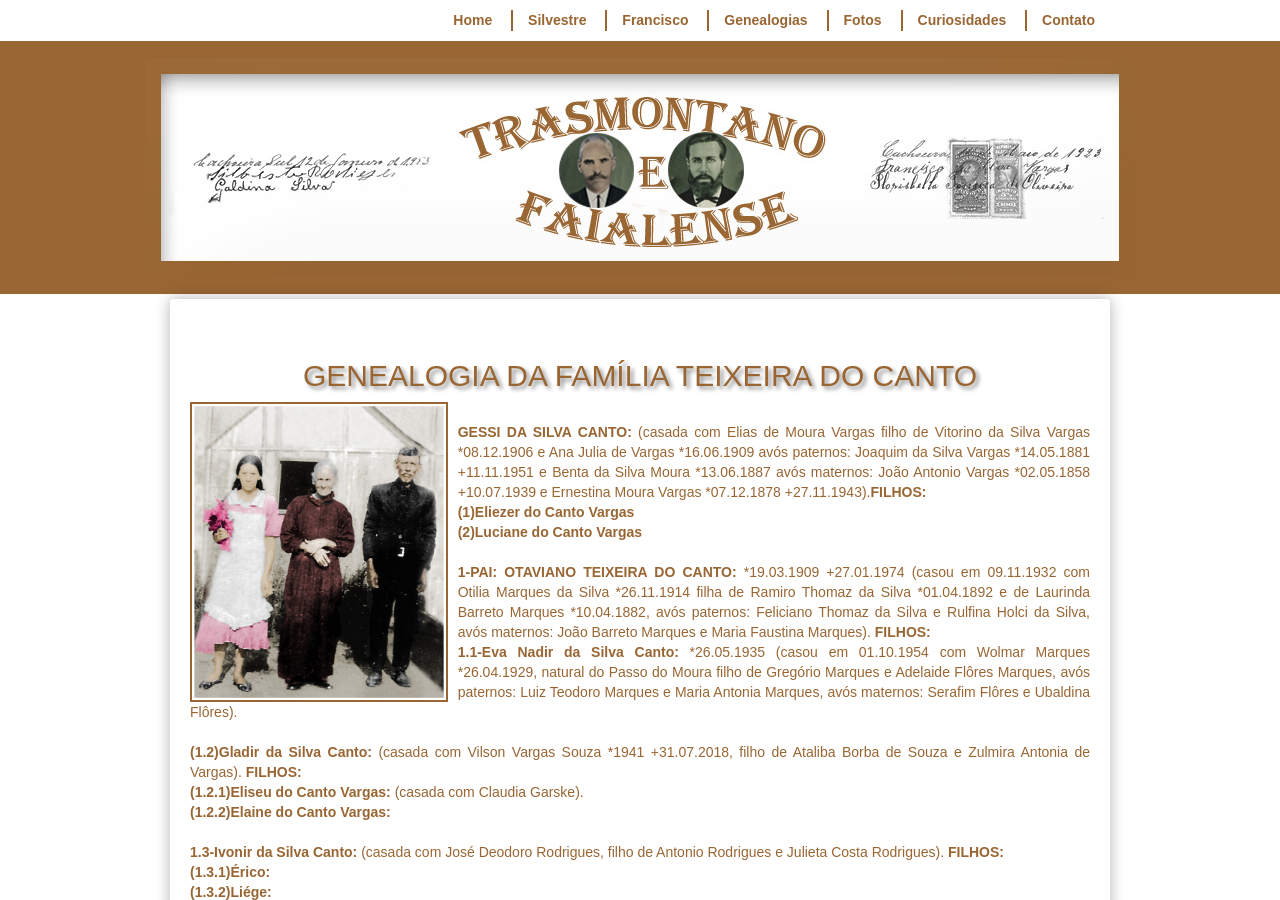
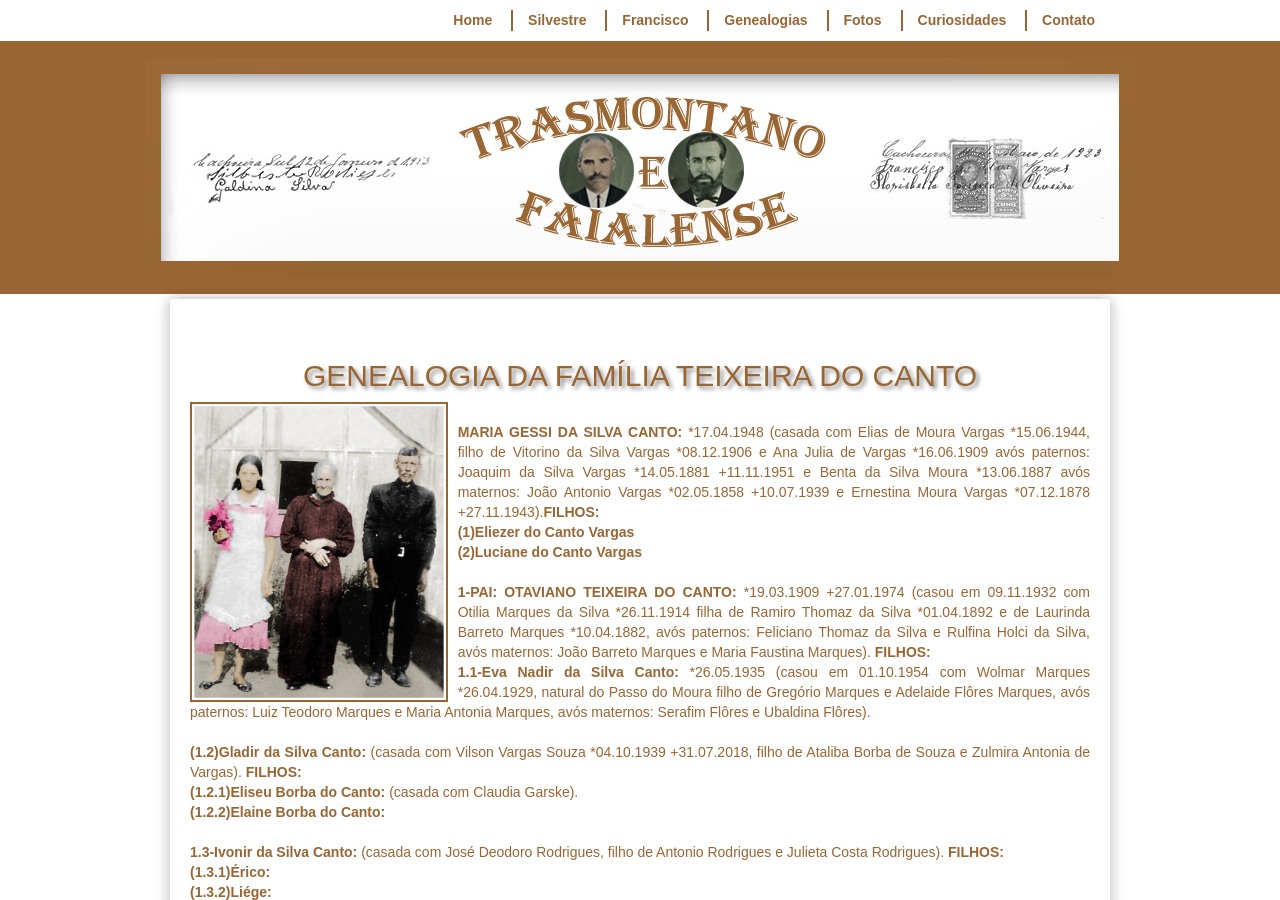
Before and after one commit to claudiovargas1955/claudiovargas1955.github.io, a Jekyll site: the page built from _pages/genealogia-da-familia-teixeira-do-canto.html, in a window 1280 px wide and 900 px high. Built offline with Jekyll 4.4.1, drawn with Linux system fonts in a browser that asks for light colours; some web fonts are replaced.

Commit message:
Update genealogia-da-familia-teixeira-do-canto.html

```diff
--- a/_pages/genealogia-da-familia-teixeira-do-canto.html
+++ b/_pages/genealogia-da-familia-teixeira-do-canto.html
@@ -34,9 +34,9 @@ details[open] summary {color:#996633;
 <h2>GENEALOGIA DA FAMÍLIA TEIXEIRA DO CANTO</h2>
 <p><img class="tex" style="float:left"; src="/images/ANTONIA.jpg"; height="300px" ; title="Apolinário Teixeira do Canto, Antonia Oliveira
 e Francisca Oliveira do Canto";><br/>
-<b>GESSI DA SILVA CANTO:</b> (casada com Elias de Moura Vargas filho de Vitorino da Silva Vargas *08.12.1906 e Ana Julia de Vargas
-*16.06.1909 avós paternos: Joaquim da Silva Vargas *14.05.1881 +11.11.1951 e  Benta da Silva Moura *13.06.1887 avós maternos: João
-Antonio Vargas *02.05.1858 +10.07.1939 e Ernestina Moura Vargas *07.12.1878 +27.11.1943).<b>FILHOS: </b><br/>
+<b>MARIA GESSI DA SILVA CANTO:  </b>*17.04.1948 (casada com Elias de Moura Vargas *15.06.1944, filho de Vitorino da Silva Vargas
+*08.12.1906 e Ana Julia de Vargas *16.06.1909 avós paternos: Joaquim da Silva Vargas *14.05.1881 +11.11.1951 e  Benta da Silva Moura
+*13.06.1887 avós maternos: João Antonio Vargas *02.05.1858 +10.07.1939 e Ernestina Moura Vargas *07.12.1878 +27.11.1943).<b>FILHOS: </b><br/>
 <b>(1)Eliezer do Canto Vargas</b><br/>
 <b>(2)Luciane do Canto Vargas</b><br/><br/>
 <b>1-PAI: OTAVIANO TEIXEIRA DO CANTO:</b> *19.03.1909 +27.01.1974 (casou em 09.11.1932 com Otilia Marques da Silva *26.11.1914 filha de
@@ -46,10 +46,10 @@ da Silva, avós maternos: João Barreto Marques e Maria Faustina Marques). <b>FI
 de Gregório Marques e Adelaide Flôres Marques, avós paternos: Luiz Teodoro Marques e Maria Antonia Marques, avós maternos: Serafim
 Flôres e Ubaldina Flôres). <br><br>
 
-<b>(1.2)Gladir da Silva Canto:</b> (casada com Vilson Vargas Souza *1941 +31.07.2018, filho de Ataliba Borba de Souza e Zulmira Antonia
-de Vargas). <b>FILHOS: </b><br>
-  <b>(1.2.1)Eliseu do Canto Vargas: </b> (casada com Claudia Garske). <br>
-  <b>(1.2.2)Elaine do Canto Vargas: </b><br><br>
+<b>(1.2)Gladir da Silva Canto:</b> (casada com Vilson Vargas Souza *04.10.1939 +31.07.2018, filho de Ataliba Borba de Souza e Zulmira
+Antonia de Vargas). <b>FILHOS: </b><br>
+  <b>(1.2.1)Eliseu Borba do Canto: </b> (casada com Claudia Garske). <br>
+  <b>(1.2.2)Elaine Borba do Canto: </b><br><br>
 
 <b>1.3-Ivonir da Silva Canto:</b> (casada com José Deodoro Rodrigues, filho de Antonio Rodrigues e Julieta Costa Rodrigues). <b>FILHOS:</b><br>
   <b>(1.3.1)Érico:</b><br>
```
